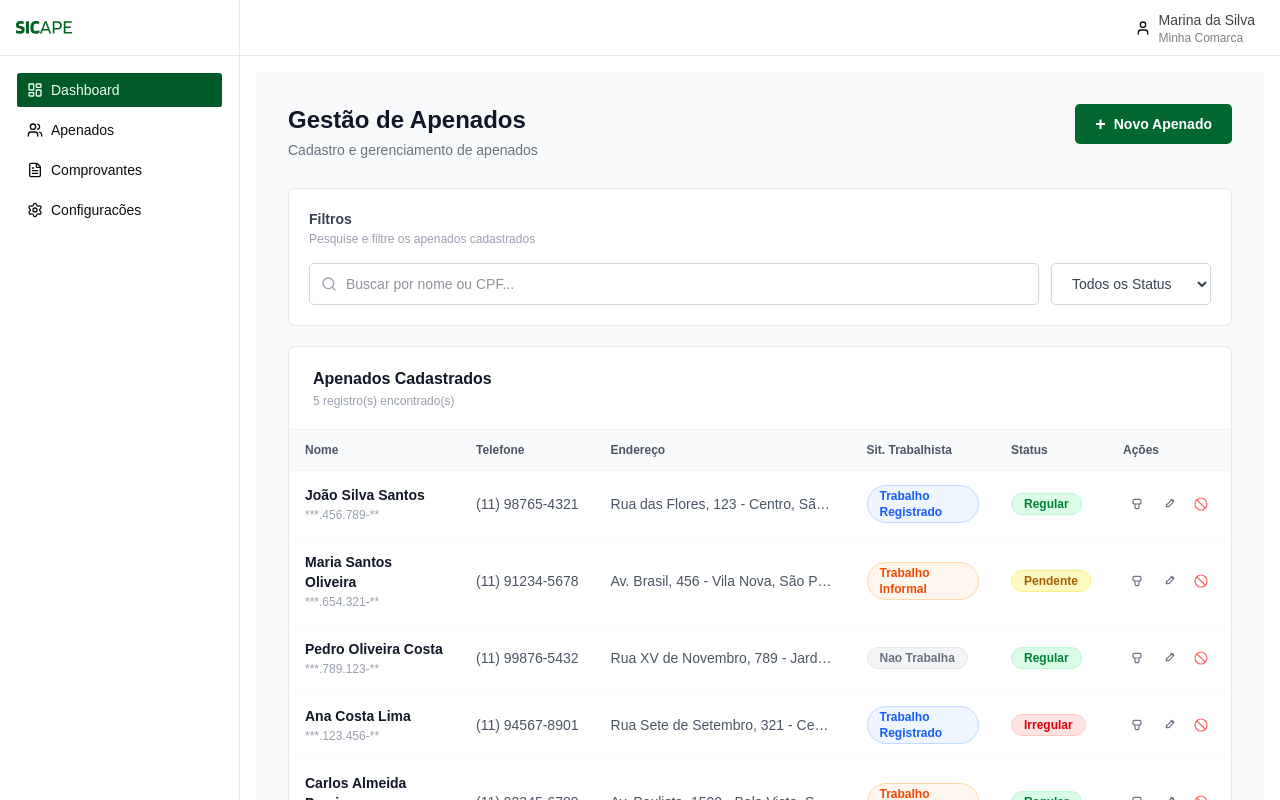
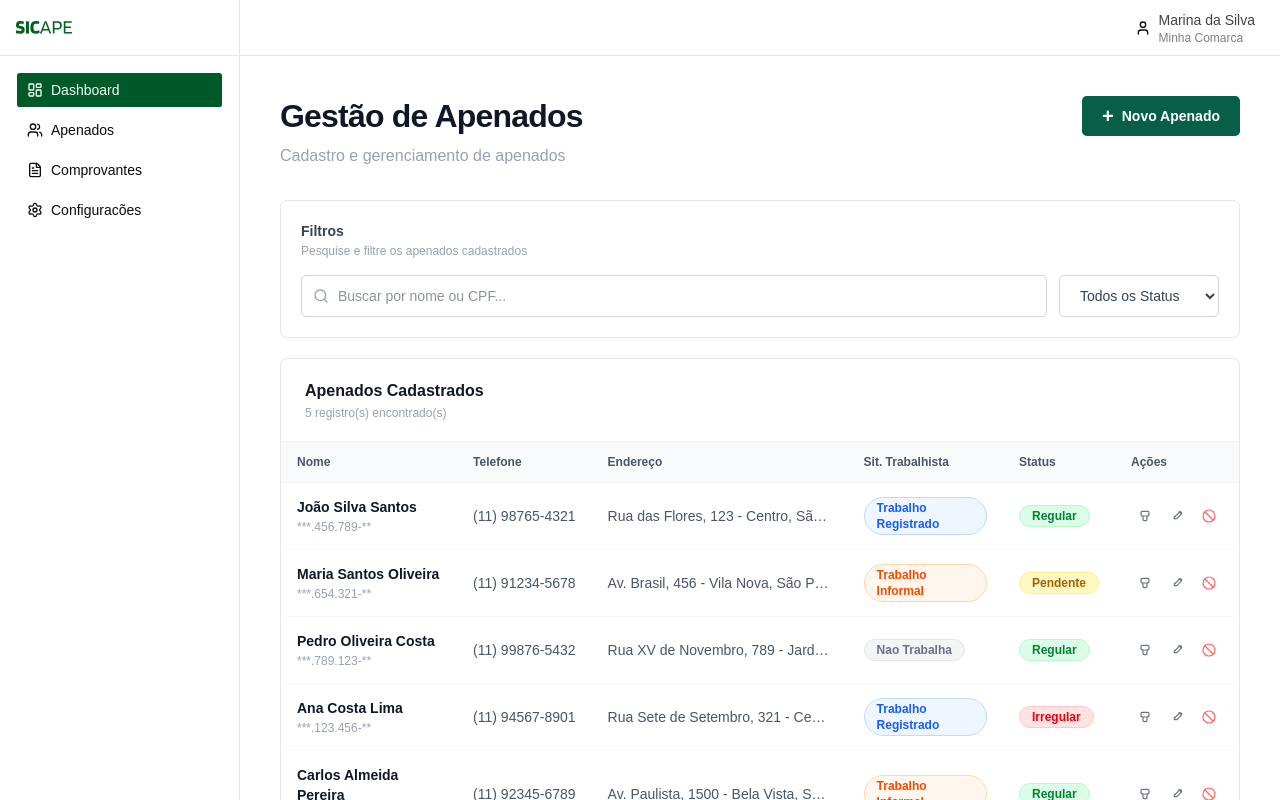
Before and after one commit to CS-PI-2026-Integrados/front-end, a React (Vite) app: page /apenados in a window 1280 px wide. Built offline with nearby package versions, Linux system fonts and the light colour scheme.

Commit message:
fix: corrigindo espaçamento e cores para unificacao

```diff
--- a/src/pages/Convicteds.jsx
+++ b/src/pages/Convicteds.jsx
@@ -146,7 +146,7 @@ const Convicteds = () => {
   }
 
   return (
-    <div className="min-h-screen bg-gray-50 p-8">
+    <div className="min-h-screen bg-white p-6">
       <Toaster position="top-right" />
       <ModalInative
         apenado={apenadoInativar}
@@ -166,16 +166,19 @@ const Convicteds = () => {
         />
       )}
 
-      <div className="mb-7 flex items-start justify-between">
+      <div className="mb-8 flex items-start justify-between">
         <div>
-          <h1 className="text-2xl font-bold text-gray-900">Gestão de Apenados</h1>
-          <p className="mt-1 text-sm text-gray-500">Cadastro e gerenciamento de apenados</p>
+          <h1 className="text-[32px] leading-tight font-bold tracking-tight text-gray-900">
+            Gestão de Apenados
+          </h1>
+          <p className="mt-2 text-base text-gray-400">Cadastro e gerenciamento de apenados</p>
         </div>
+
         <button
           onClick={() => setModalCadastroAberto(true)}
-          className="flex items-center gap-2 rounded-lg bg-green-800 px-5 py-2.5 text-sm font-semibold text-white transition-colors hover:bg-green-900"
+          className="flex items-center gap-2 rounded-lg bg-[#065F46] px-5 py-2.5 text-sm font-semibold text-white transition-all hover:bg-[#047857]"
         >
-          <span className="text-lg leading-none">+</span>
+          <span className="text-xl leading-none">+</span>
           Novo Apenado
         </button>
       </div>
```
